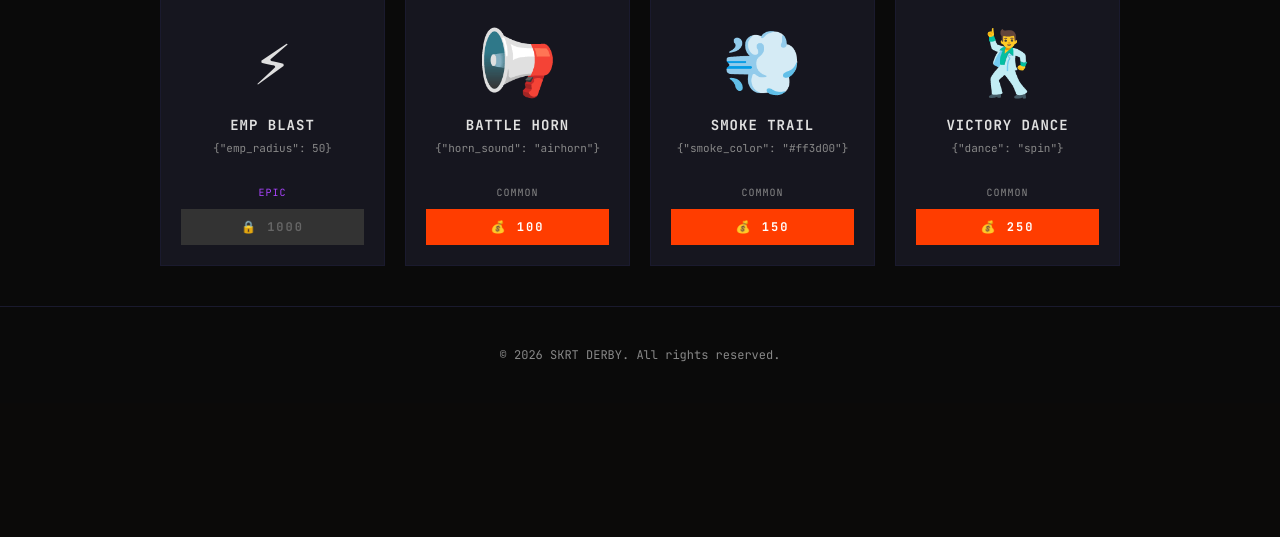
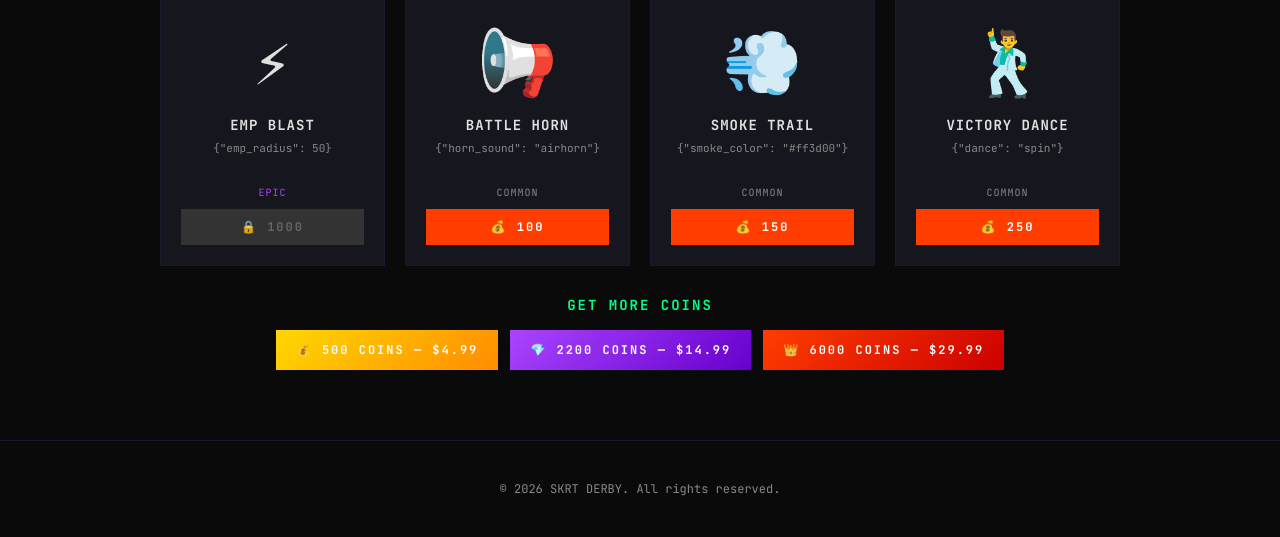
Before and after one commit to The404Studios/skrt-game, a Flask app: page /shop in a window 1280 px wide. Shown: the part 928-1465 px from the top of the page. Before the commit the page ends 1290 px from the top, so only its background shows below. Run offline with Flask 3, Linux system fonts and the light colour scheme; data comes from the database, SQL or seed files in the repository; data that the repository does not hold is empty.

Commit message:
Stripe payments for premium coins + floating damage numbers

```diff
--- a/requirements.txt
+++ b/requirements.txt
@@ -5,3 +5,4 @@ requests>=2.31
 gunicorn>=21.2
 gevent>=24.2
 gevent-websocket>=0.10
+stripe>=8.0
--- a/server.py
+++ b/server.py
@@ -7,6 +7,13 @@ from datetime import datetime
 from flask import Flask, request, jsonify, render_template, session, redirect
 from flask_sock import Sock
 import simple_websocket
+
+# Stripe (optional - only if key is set)
+stripe = None
+if os.environ.get('STRIPE_SECRET_KEY'):
+    import stripe as _stripe
+    stripe = _stripe
+    _stripe.api_key = os.environ['STRIPE_SECRET_KEY']
 
 app = Flask(__name__)
 app.secret_key = os.environ.get('SECRET_KEY', secrets.token_hex(32))
@@ -559,6 +566,84 @@ def api_rooms():
             'total_players': len(connected_players)
         })
 
+# ── Stripe Payment ───────────────────────────────────
+
+@app.route('/api/create-checkout', methods=['POST'])
+def create_checkout():
+    """Create a Stripe checkout session for premium coins"""
+    if not stripe:
+        return jsonify({'error': 'Stripe not configured'}), 500
+
+    data = request.get_json()
+    user_id = data.get('user_id', 1)
+    package = data.get('package', 'coins_500')
+
+    # Price lookup
+    prices = {
+        'coins_500': {'amount': 499, 'name': '500 Coins', 'coins': 500},
+        'coins_2000': {'amount': 1499, 'name': '2000 Coins + 200 Bonus', 'coins': 2200},
+        'coins_5000': {'amount': 2999, 'name': '5000 Coins + 1000 Bonus', 'coins': 6000},
+        'vip_pass': {'amount': 999, 'name': 'VIP Pass (30 days)', 'coins': 0},
+    }
+
+    pkg = prices.get(package, prices['coins_500'])
+
+    try:
+        checkout_session = stripe.checkout.Session.create(
+            payment_method_types=['card'],
+            line_items=[{
+                'price_data': {
+                    'currency': 'usd',
+                    'product_data': {'name': pkg['name']},
+                    'unit_amount': pkg['amount'],
+                },
+                'quantity': 1,
+            }],
+            mode='payment',
+            success_url=request.host_url + 'shop?session_id={CHECKOUT_SESSION_ID}',
+            cancel_url=request.host_url + 'shop',
+            metadata={
+                'user_id': str(user_id),
+                'package': package,
+                'coins': str(pkg['coins']),
+            },
+        )
+        return jsonify({'url': checkout_session.url})
+    except Exception as e:
+        return jsonify({'error': str(e)}), 500
+
+@app.route('/api/stripe-webhook', methods=['POST'])
+def stripe_webhook():
+    """Handle Stripe webhook for completed payments"""
+    if not stripe:
+        return jsonify({'error': 'Stripe not configured'}), 500
+
+    payload = request.get_data(as_text=True)
+    sig_header = request.headers.get('Stripe-Signature')
+    endpoint_secret = os.environ.get('STRIPE_WEBHOOK_SECRET', '')
+
+    try:
+        event = stripe.Webhook.construct_event(
+            payload, sig_header, endpoint_secret
+        )
+    except Exception:
+        return jsonify({'error': 'Invalid signature'}), 400
+
+    if event['type'] == 'checkout.session.completed':
+        session_data = event['data']['object']
+        user_id = int(session_data['metadata'].get('user_id', 1))
+        coins = int(session_data['metadata'].get('coins', 0))
+        package = session_data['metadata'].get('package', '')
+
+        if coins > 0:
+            conn = get_db()
+            conn.execute('UPDATE users SET coins = coins + ? WHERE id = ?', [coins, user_id])
+            conn.commit()
+            conn.close()
+            print(f'[STRIPE] Added {coins} coins to user {user_id} for {package}')
+
+    return jsonify({'status': 'ok'})
+
 if __name__ == '__main__':
     init_db()
     conn = get_db()
--- a/static/js/game/engine.js
+++ b/static/js/game/engine.js
@@ -633,6 +633,7 @@ export default class GameEngine {
           this.renderer.spawnSparks(wallHit.point.x, wallHit.point.y, 5, '#ff6600');
           this.audio.crash(wallHit.impactForce * 0.02);
         }
+        this.renderer.addDamageNumber(car.x, car.y - car.height/2, wallHit.impactForce * 0.15, '#ff6600');
       }
 
       // Car collisions
@@ -644,6 +645,7 @@ export default class GameEngine {
           this.renderer.spawnParticles(carHit.point.x, carHit.point.y, 6, '#ff6600', 2, 0.4);
           this.audio.crash(carHit.impactForce * 0.03);
         }
+        this.renderer.addDamageNumber(carHit.point.x, carHit.point.y - 10, carHit.impactForce * 0.25, '#ff3d00');
       }
 
       // Skid marks when turning at speed
--- a/templates/shop.html
+++ b/templates/shop.html
@@ -144,6 +144,21 @@
       Loading shop...
     </div>
   </div>
+
+  <div style="text-align:center;margin:30px 0;">
+    <h3 style="color:var(--accent2);font-size:14px;letter-spacing:2px;margin-bottom:16px;">GET MORE COINS</h3>
+    <div style="display:flex;gap:12px;justify-content:center;flex-wrap:wrap;">
+      <button class="buy-btn" style="width:auto;padding:12px 20px;background:linear-gradient(135deg,#ffd700,#ff8c00);" onclick="buyCoins('coins_500')">
+        💰 500 Coins — $4.99
+      </button>
+      <button class="buy-btn" style="width:auto;padding:12px 20px;background:linear-gradient(135deg,#aa44ff,#6600cc);" onclick="buyCoins('coins_2000')">
+        💎 2200 Coins — $14.99
+      </button>
+      <button class="buy-btn" style="width:auto;padding:12px 20px;background:linear-gradient(135deg,#ff3d00,#cc0000);" onclick="buyCoins('coins_5000')">
+        👑 6000 Coins — $29.99
+      </button>
+    </div>
+  </div>
 </div>
 
 <div class="toast" id="toast"></div>
@@ -242,6 +257,25 @@
     }
   };
 
+  window.buyCoins = async function(packageName) {
+    try {
+      const res = await fetch('/api/create-checkout', {
+        method: 'POST',
+        headers: { 'Content-Type': 'application/json' },
+        body: JSON.stringify({ user_id: USER_ID, package: packageName })
+      });
+      const data = await res.json();
+
+      if (data.url) {
+        window.location.href = data.url;
+      } else if (data.error) {
+        showToast(data.error, 'error');
+      }
+    } catch (e) {
+      showToast('Payment system not available. Configure STRIPE_SECRET_KEY to enable.', 'error');
+    }
+  };
+
   function showToast(msg, type) {
     const toast = document.getElementById('toast');
     toast.textContent = msg;
```
Also changed, not shown: static/js/game/renderer.js (+28 -0 lines).
